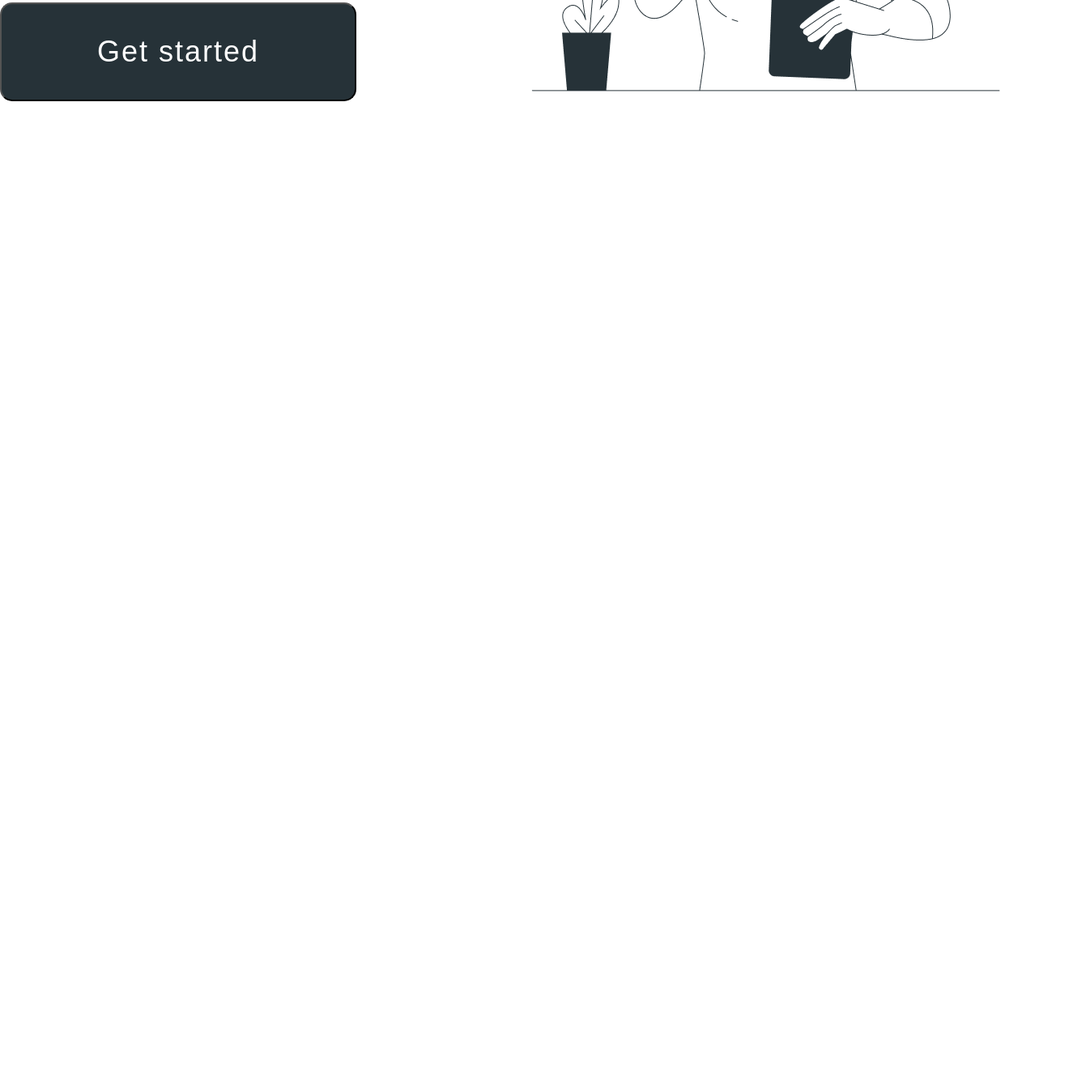
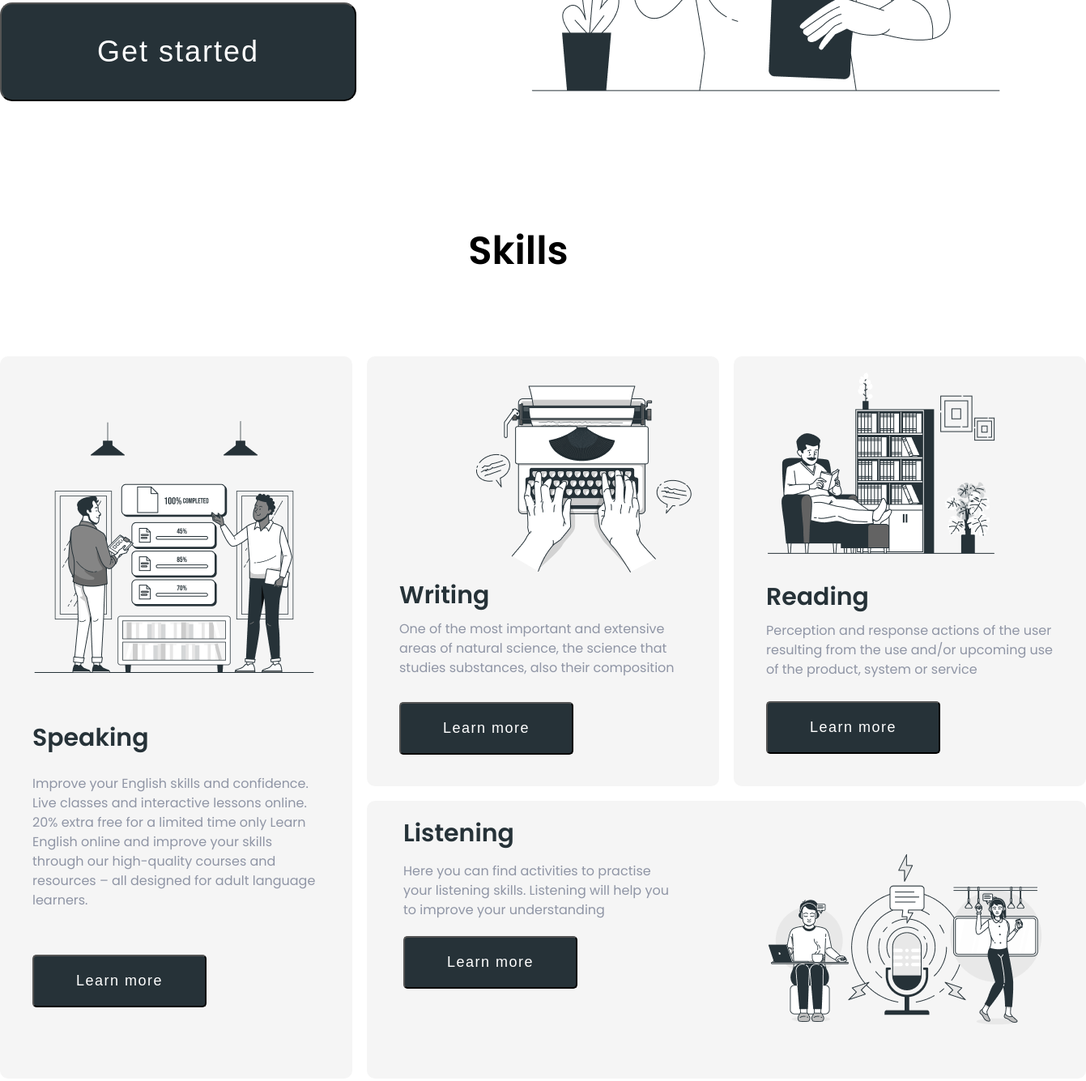
Before and after one commit to SerhiiDev08/site_4_portfolio, a plain HTML site: page index.html in a window 1280 px wide. Shown: the part 675-2010 px from the top of the page at 81% size, 1341 px wide, since content can reach past the window. Before the commit the page ends 895 px from the top, so only its background shows below. Drawn offline with Linux system fonts and the light colour scheme.

Commit message:
add skills

```diff
--- a/css/style.css
+++ b/css/style.css
@@ -38,10 +38,14 @@ body {
 	font-size: 48px;
 	line-height: 80px;
 	color: #000000;
+	text-align: center;
 }
 /* header section */
 .wrapper {
 	padding: 50px 0;
+}
+.header__inner {
+	margin-bottom: 100px;
 }
 .header__menu {
 	display: flex;
@@ -168,3 +172,145 @@ body {
 	color: #263238;
 }
 /* skills section */
+.skills h2 {
+	margin-bottom: 90px;
+}
+.skills__grid-item {
+	display: flex;
+	flex-direction: column;
+	/* justify-content: space-between; */
+	background: #f5f5f5;
+	border-radius: 10px;
+	transition: 0.3s all;
+}
+.skills__grid-item:hover {
+	scale: 1.02;
+	border: 1px solid #263238;
+}
+.skills__grid-img img {
+	max-width: 100%;
+}
+.skills__grid-content h3 {
+	font-weight: 600;
+	font-size: 30px;
+	line-height: 80px;
+	color: #263238;
+}
+.skills__grid-content p {
+	font-weight: 400;
+	font-size: 16px;
+	line-height: 24px;
+	color: #8f95a5;
+}
+.skills__grid-content button {
+	font-weight: 500;
+	font-size: 18px;
+	line-height: 27px;
+	letter-spacing: 1.5px;
+	color: #ffffff;
+	background: #263238;
+	border-radius: 5px;
+	cursor: pointer;
+	padding: 17px 52px;
+	transition: 0.2s all;
+}
+.skills__grid-content button:hover {
+	scale: 1.05;
+	background-color: #fff;
+	color: #263238;
+}
+.skills__grid {
+	display: grid;
+	gap: 18px;
+	grid-template-areas:
+		"one two three"
+		"one four four";
+	justify-content: space-evenly;
+	align-items: stretch;
+}
+.speaking {
+	grid-area: one;
+}
+.writing {
+	grid-area: two;
+}
+.reading {
+	grid-area: three;
+}
+.listening {
+	grid-area: four;
+	flex-direction: row;
+}
+.listening .skills__grid-img {
+	order: 1;
+}
+.speaking,
+.writing,
+.reading {
+	width: 435px;
+}
+.writing,
+.reading {
+	height: 531px;
+}
+.listening {
+	height: 343px;
+}
+.speaking .skills__grid-content {
+	width: 400px;
+	padding-left: 40px;
+}
+.speaking .skills__grid-img img {
+	height: 390px;
+	margin: 36px 0 5px 20px;
+}
+.speaking .skills__grid-content h3 {
+	margin-bottom: 5px;
+}
+.speaking .skills__grid-content p {
+	margin-bottom: 55px;
+}
+.writing .skills__grid-content {
+	width: 400px;
+	padding-left: 40px;
+}
+.writing .skills__grid-img img {
+	width: 293px;
+	margin: 0 0 0 120px;
+}
+.writing .skills__grid-content h3 {
+	margin: -38px 0 -10px 0;
+}
+.writing .skills__grid-content p {
+	margin-bottom: 30px;
+}
+.reading .skills__grid-content {
+	width: 410px;
+	padding-left: 40px;
+}
+.reading .skills__grid-img img {
+	width: 371px;
+	margin: 10px 0 38px 0;
+}
+.reading .skills__grid-content h3 {
+	margin: -38px 0 -10px 0;
+}
+.reading .skills__grid-content p {
+	margin-bottom: 27px;
+}
+.listening .skills__grid-content {
+	width: 390px;
+	padding-left: 45px;
+	margin-right: 50px;
+}
+.listening .skills__grid-img img {
+	width: 382px;
+	margin: 50px;
+}
+.listening .skills__grid-content h3 {
+	margin-bottom: -5px;
+}
+.listening .skills__grid-content p {
+	margin-bottom: 20px;
+}
+/* about us section */
--- a/index.html
+++ b/index.html
@@ -50,7 +50,53 @@
 			</div>
 		</header>
 		<main>
-
+			<section class="skills">
+				<div class="container">
+					<h2 class="title-h2">Skills</h2>
+					<div class="skills__grid">
+						<div class="skills__grid-item speaking">
+							<div class="skills__grid-img">
+								<img src="img/speaking.png" alt="img">
+							</div>
+							<div class="skills__grid-content">
+								<h3>Speaking</h3>
+								<p>Improve your English skills and confidence. Live classes and interactive lessons online. 20% extra free for a limited time only Learn English online and improve your skills through our high-quality courses and resources – all designed for adult language learners.</p>
+								<button>Learn more</button>
+							</div>
+						</div>
+						<div class="skills__grid-item writing">
+							<div class="skills__grid-img">
+								<img src="img/writing.png" alt="img">
+							</div>
+							<div class="skills__grid-content">
+								<h3>Writing</h3>
+								<p>One of the most important and extensive areas of natural science, the science that studies substances, also their composition</p>
+								<button>Learn more</button>
+							</div>
+						</div>
+						<div class="skills__grid-item reading">
+							<div class="skills__grid-img">
+								<img src="img/reading.png" alt="img">
+							</div>
+							<div class="skills__grid-content">
+								<h3>Reading</h3>
+								<p>Perception and response actions of the user resulting from the use and/or upcoming use of the product, system or service</p>
+								<button>Learn more</button>
+							</div>
+						</div>
+						<div class="skills__grid-item listening">
+							<div class="skills__grid-img">
+								<img src="img/listening.png" alt="img">
+							</div>
+							<div class="skills__grid-content">
+								<h3>Listening</h3>
+								<p>Here you can find activities to practise your listening skills. Listening will help you to improve your understanding</p>
+								<button>Learn more</button>
+							</div>
+						</div>
+					</div>
+				</div>
+			</section>
 		</main>
 		<footer class="footer">
 			<div class="container">
```
